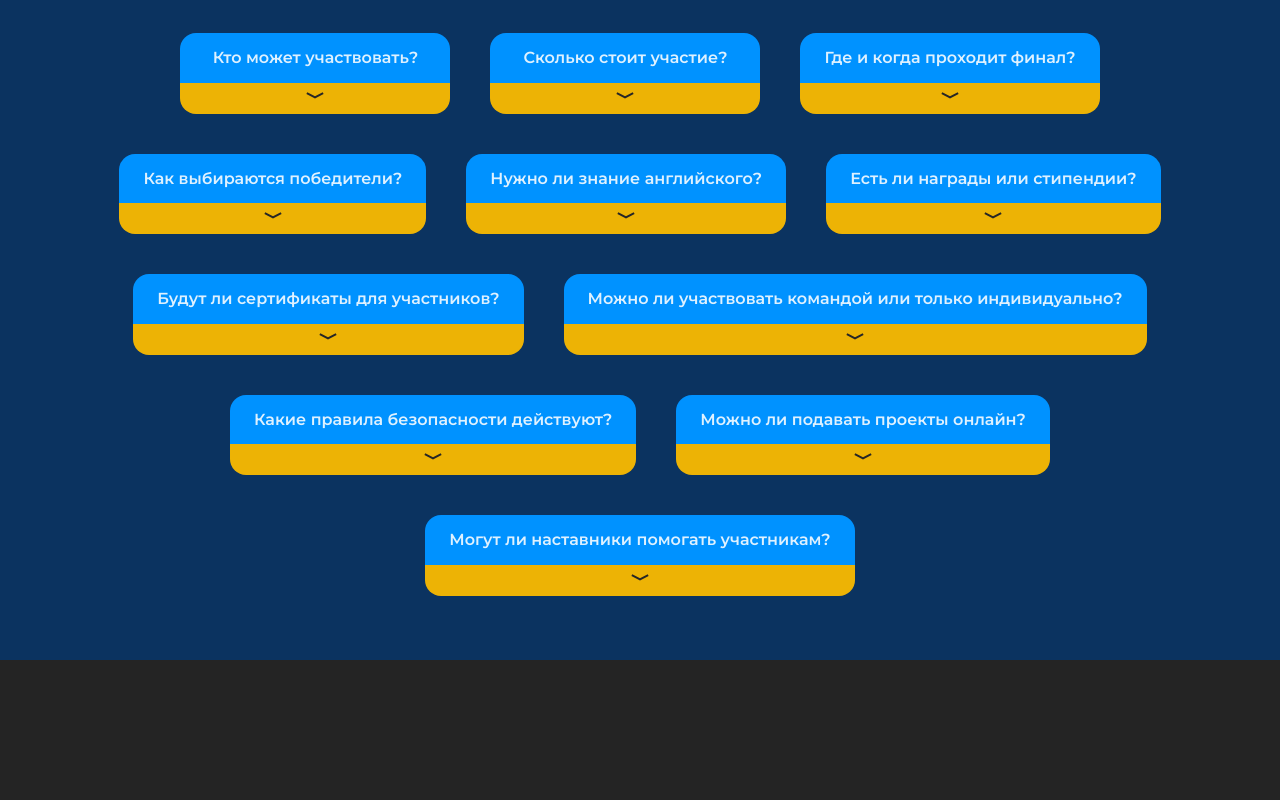
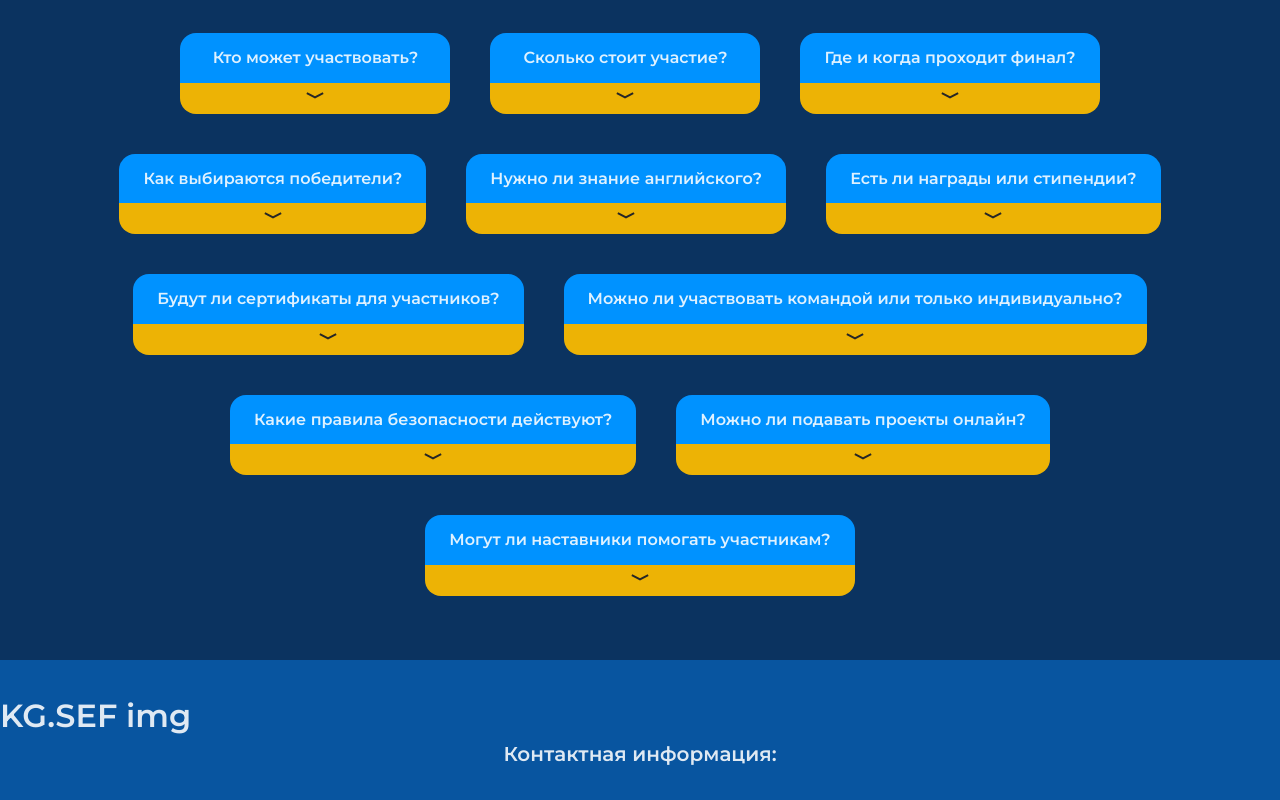
Before and after one commit to Scr00b1e/kg.sef, a React (Vite) app: page / in a window 1280 px wide. Shown: the part 7709-8509 px from the top of the page. Before the commit the page ends 8369 px from the top, so only its background shows below. Built offline with nearby package versions, Linux system fonts and the light colour scheme.

Commit message:
added footer

```diff
--- a/src/App.jsx
+++ b/src/App.jsx
@@ -1,6 +1,7 @@
 import { useState } from 'react'
 import './App.scss'
 import Header from './components/Header'
+import Footer from './components/Footer'
 import Home from './pages/main/Home'
 import BlockOne from './pages/main/BlockOne'
 import InfoOne from './pages/main/InfoOne'
@@ -32,6 +33,7 @@ function App() {
           <FAQ />
         </div>
 
+        <Footer />
       </div>
     </>
   )
--- a/src/App.scss
+++ b/src/App.scss
@@ -5,9 +5,6 @@
 }
 
 .App {
-  display: flex;
-  justify-content: center;
-  align-items: center;
   height: 100%;
 }
 
--- /dev/null
+++ b/src/components/Footer.jsx
@@ -0,0 +1,22 @@
+import { Link } from 'react-router-dom'
+import '../styles/footer.scss'
+
+const Footer = () => {
+    return (
+        <div className='footer'>
+            <div className='container'>
+                <div className='footer_content'>
+                    <h1>KG.SEF img</h1>
+                    <div className="footer_contacts">
+                        <h1>Контактная информация:</h1>
+                    </div>
+                    <div className="footer_support">
+
+                    </div>
+                </div>
+            </div>
+        </div>
+    )
+}
+
+export default Footer
--- /dev/null
+++ b/src/styles/footer.scss
@@ -0,0 +1,17 @@
+.footer {
+    width: 100%;
+    padding: 32px 0;
+    background: rgba(8, 85, 160, 1);
+
+    &_contacts {
+
+        h1 {
+            font-weight: 700;
+            font-style: Bold;
+            font-size: 20px;
+            line-height: 140%;
+            letter-spacing: 0%;
+            text-align: center;
+        }
+    }
+}
```
